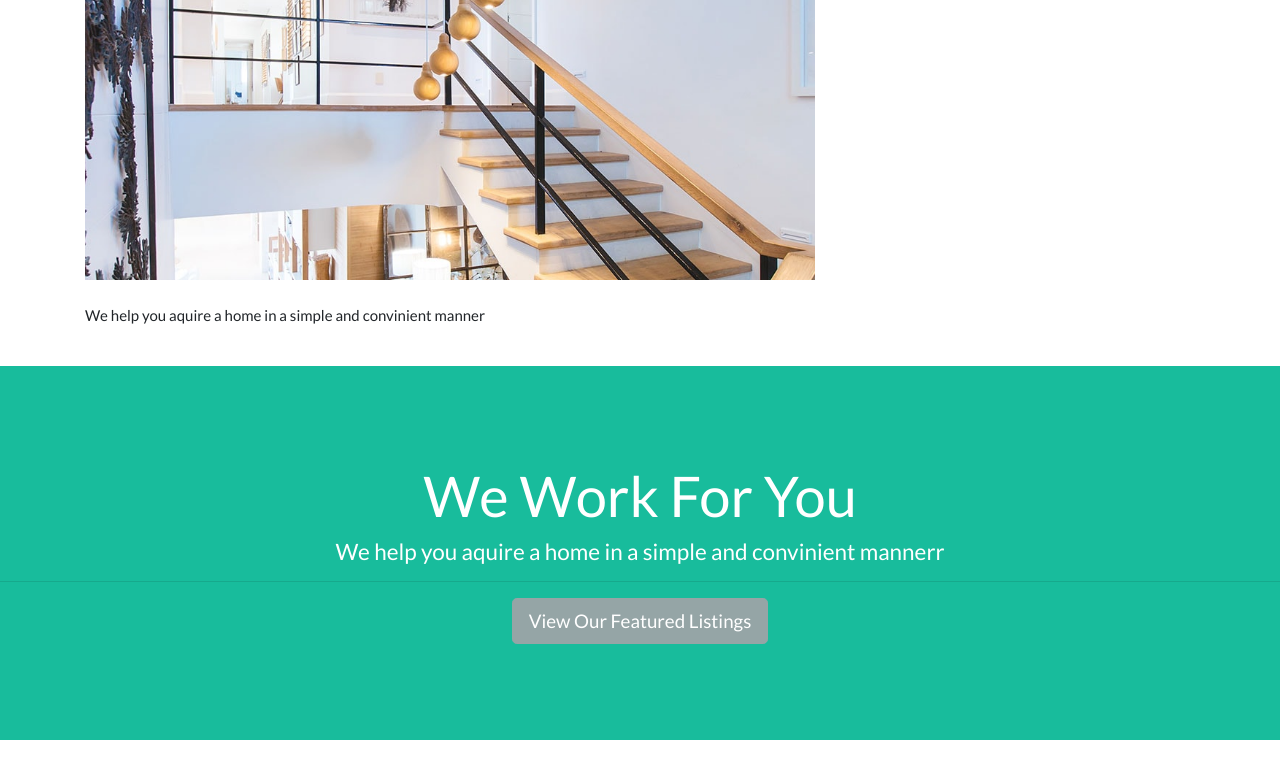
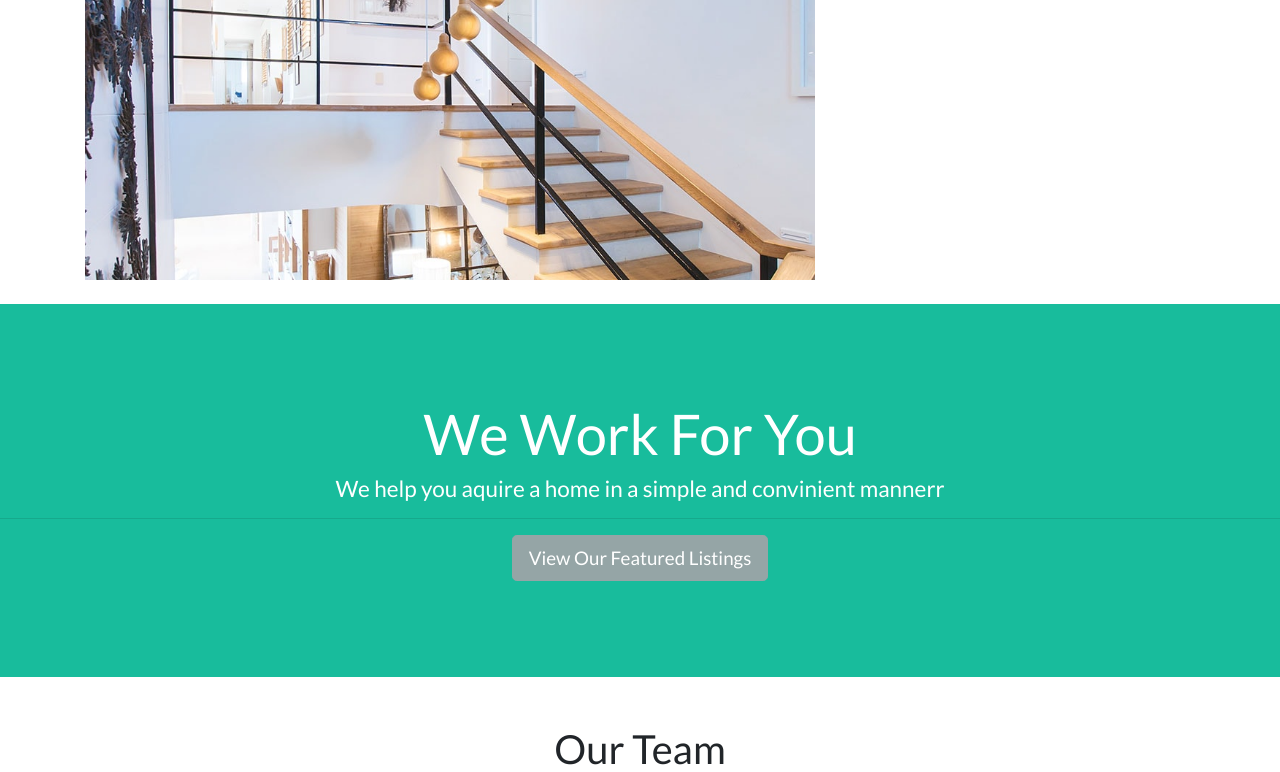
Before and after one commit to obaraelijah/TrulyEstates, a Django app: page /about/ in a window 1280 px wide. Shown: the part 419-1191 px from the top of the page. Run offline with Django 4.2, Linux system fonts and the light colour scheme; data that the repository does not hold is empty; some libraries are stand-ins or nearby versions.

Commit message:
about page refactoring

```diff
--- a/pages/views.py
+++ b/pages/views.py
@@ -1,11 +1,12 @@
 from django.shortcuts import render
-
 from listings.choices import price_choices, bedroom_choices, state_choices
 from listings.models import Listing
 from realtors.models import Realtor
 
+
 def index(request):
-    listings = Listing.objects.order_by('-list_date').filter(is_published=True).values('title', 'address', 'price', 'photo_main')[:3]
+    listings = Listing.objects.order_by(
+        '-list_date').filter(is_published=True)[:3]
     context = {
         "listings": listings,
         "state_choices": state_choices,
@@ -13,6 +14,7 @@ def index(request):
         "price_choices": price_choices
     }
     return render(request, "pages/index.html", context)
+
 
 def about(request):
     realtors = Realtor.objects.order_by('-hire_date')
--- a/templates/pages/about.html
+++ b/templates/pages/about.html
@@ -22,7 +22,7 @@
     <nav aria-label="breadcrumb">
       <ol class="breadcrumb">
         <li class="breadcrumb-item">
-          <a href="{% url 'index'%}"> <i class="fas fa-home"></i> Home</a>
+          <a href="{% url 'pages:index'%}"> <i class="fas fa-home"></i> Home</a>
         </li>
         <li class="breadcrumb-item active">About</li>
       </ol>
@@ -36,13 +36,10 @@
       <div class="col-md-8">
         <h2>We Search For The Perfect Home</h2>
         <p class="lead">
-
          We help you aquire a home in a simple and convinient manner
         </p>
         <img src="{% static 'img/about.jpg' %}" alt="" />
-        <p class="mt-4">
-            We help you aquire a home in a simple and convinient manner
-        </p>
+
       </div>
       <div class="col-md-4">
 
```
Also changed, not shown: db.sqlite3, media/photos/202304/17/Screenshot_from_2022-07-07_18-25-30.png (added), media/photos/202304/17/space_x.jpeg (added).
